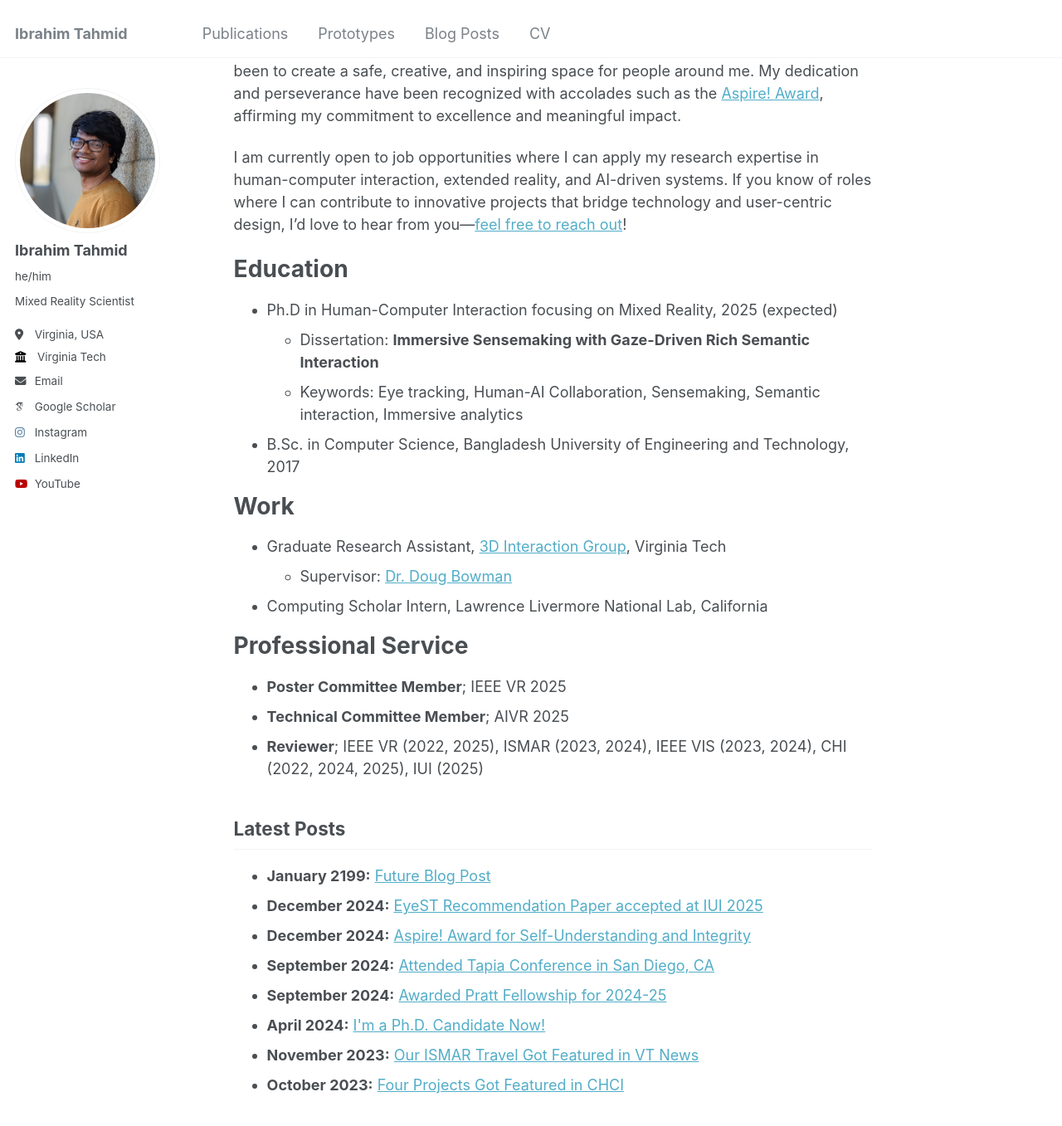
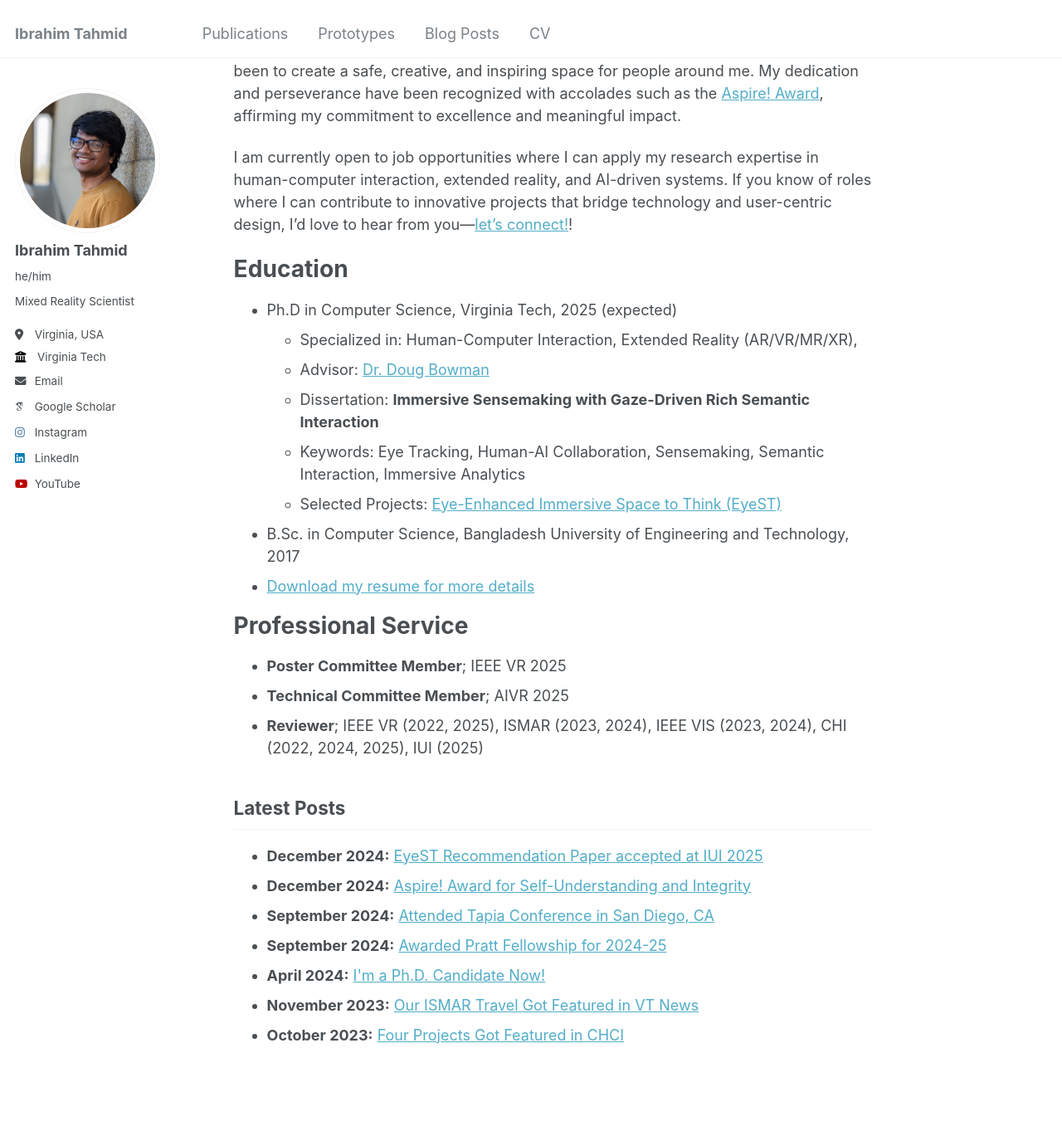
Before and after one commit to iatahmid/iatahmid.github.io, a Jekyll site: the page built from _pages/about.md, in a window 1280 px wide and 1400 px high, scrolled down 771 px. Shown: the top 1357 px of the window at 83% size. Built offline with Jekyll 4.4.1, drawn with Linux system fonts in a browser that asks for light colours; some web fonts are replaced.

Commit message:
add resume. allow future blog post.

```diff
--- a/_config.yml
+++ b/_config.yml
@@ -94,7 +94,7 @@ publication_category:
 teaser                   :  # filename of teaser fallback teaser image placed in /images/, .e.g. "500x300.png"
 breadcrumbs              : false # true, false (default)
 words_per_minute         : 160
-future                   : false
+future                   : true
 read_more                : "disabled" # if enabled, adds "Read more" links to excerpts
 talkmap_link             : false #change to true to add link to talkmap on talks page
 comments:
--- a/_pages/about.md
+++ b/_pages/about.md
@@ -13,20 +13,18 @@ As a graduate student working at the intersection of HCI, XR, and AI, I have gai
 
 Over the years, I've taken on impactful leadership roles that reflect my dedication to fostering creativity and community. From organizing international exhibitions to community-building events celebrating cross-cultural differences, my goal has always been to create a safe, creative, and inspiring space for people around me. My dedication and perseverance have been recognized with accolades such as the [Aspire! Award](https://experience.vt.edu/2017/Ibrahim_Tahmid.html), affirming my commitment to excellence and meaningful impact.
 
-I am currently open to job opportunities where I can apply my research expertise in human-computer interaction, extended reality, and AI-driven systems. If you know of roles where I can contribute to innovative projects that bridge technology and user-centric design, I’d love to hear from you—[feel free to reach out](mailto:iatahmid@vt.edu)!
+I am currently open to job opportunities where I can apply my research expertise in human-computer interaction, extended reality, and AI-driven systems. If you know of roles where I can contribute to innovative projects that bridge technology and user-centric design, I’d love to hear from you—[let's connect!](mailto:iatahmid@vt.edu)!
 
 Education
 ======
-* Ph.D in Human-Computer Interaction focusing on Mixed Reality, 2025 (expected)
+* Ph.D in Computer Science, Virginia Tech, 2025 (expected)
+  * Specialized in: Human-Computer Interaction, Extended Reality (AR/VR/MR/XR),
+  * Advisor: [Dr. Doug Bowman](https://wordpress.cs.vt.edu/3digroup/author/dbowman/)
   * Dissertation: <b>Immersive Sensemaking with Gaze-Driven Rich Semantic Interaction</b>
-  * Keywords: Eye tracking, Human-AI Collaboration, Sensemaking, Semantic interaction, Immersive analytics
+  * Keywords: Eye Tracking, Human-AI Collaboration, Sensemaking, Semantic Interaction, Immersive Analytics
+  * Selected Projects: [Eye-Enhanced Immersive Space to Think (EyeST)](https://iatahmid.github.io/publication/2025-03-24-eyest-recommendations)
 * B.Sc. in Computer Science, Bangladesh University of Engineering and Technology, 2017
-
-Work
-======
-* Graduate Research Assistant, [3D Interaction Group](https://wordpress.cs.vt.edu/3digroup/), Virginia Tech
-  * Supervisor: [Dr. Doug Bowman](https://wordpress.cs.vt.edu/3digroup/author/dbowman/)
-* Computing Scholar Intern, Lawrence Livermore National Lab, California
+* [Download my resume for more details](/files/Resume_IbrahimTahmid.pdf)
 
 Professional Service
 ======
```
Also changed, not shown: _pages/cv.md (+1 -0 lines), _posts/2199-01-01-future-post.md (deleted, +0 -11 lines), 2 other files.
